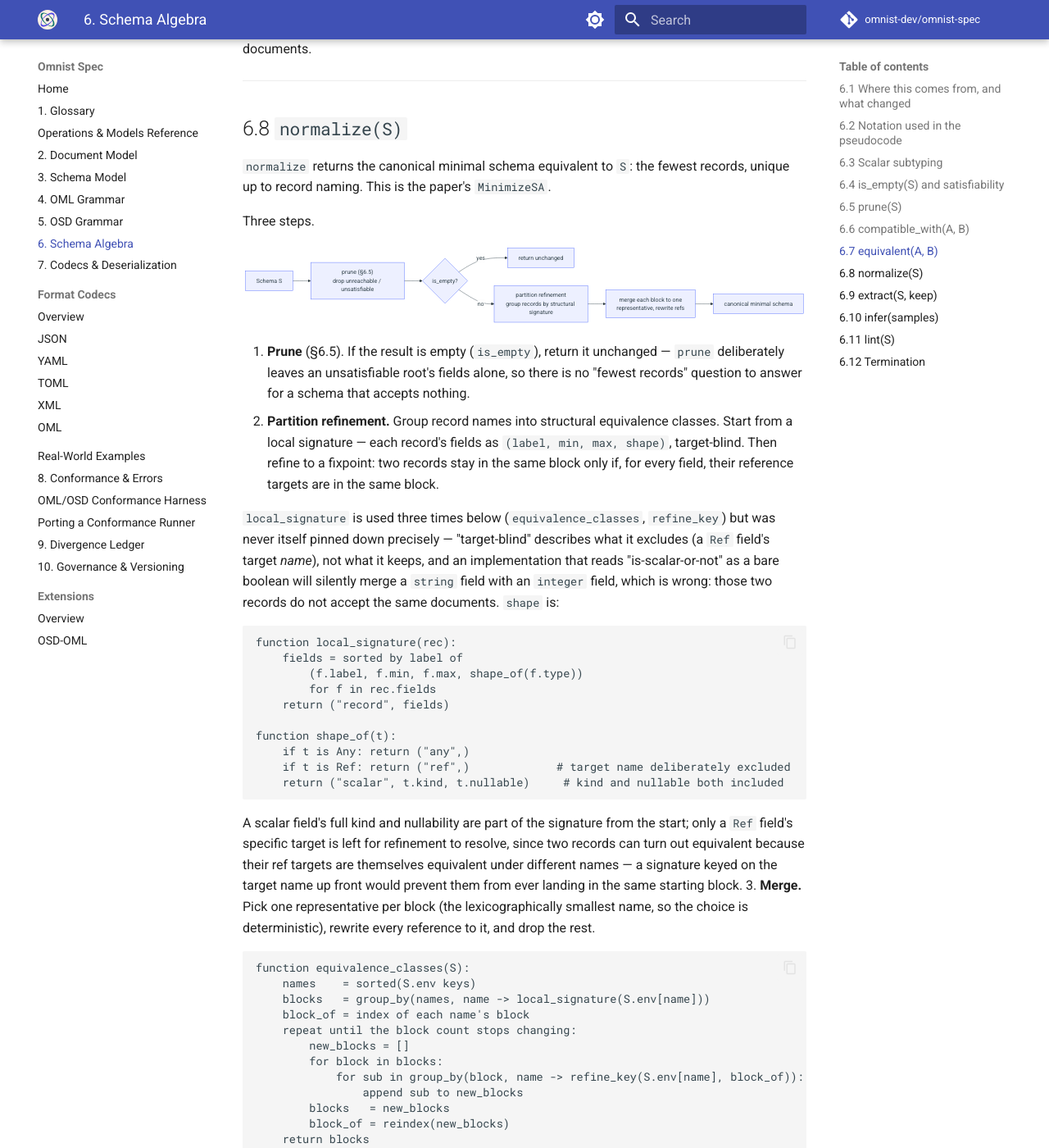
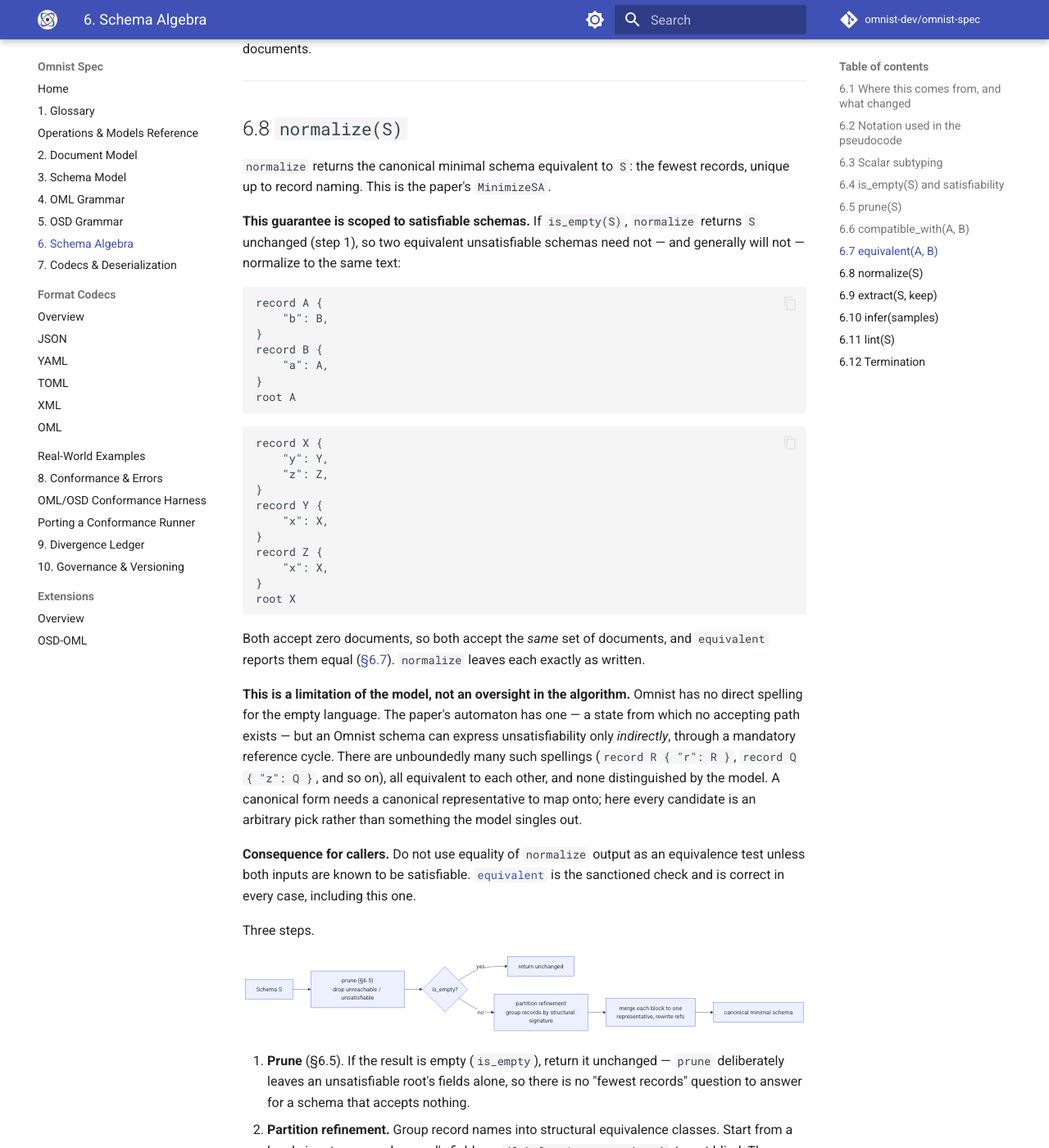
Before and after one commit to omnist-dev/omnist-spec, an MkDocs documentation site: the page built from docs/06-schema-algebra.md, in a window 1280 px wide and 1400 px high, scrolled down 6614 px. Shown: the whole window at 82% size. Built offline with MkDocs 1.6.1 and Material for MkDocs 9.7.7, drawn with Linux system fonts in a browser that asks for light colours; comment, search, counter and statistics services are not loaded; some of the changed text lies outside the part shown.

Commit message:
Scope normalize canonical-form guarantee to satisfiable schemas (#71), v0.10.0-beta
Sec6.8 claimed unconditionally that normalize returns "the canonical minimal
schema equivalent to S", while its own step 1 returns unsatisfiable schemas
unchanged. Two equivalent unsatisfiable schemas therefore normalize to
different text, so the guarantee did not hold over the domain it claimed.

No implementation changes: normalize already behaves as Sec6.8 now describes.
This is the prose catching up to the algorithm, not the reverse.

The exception is recorded as a property of the model rather than a fixable
defect. Omnist has no direct spelling for the empty language -- the paper is
automaton has one, but an Omnist schema expresses unsatisfiability only
indirectly through a mandatory reference cycle, and there are unboundedly
many such spellings, all equivalent and none distinguished by the model. A
canonical form needs a canonical representative and every candidate here is
an arbitrary pick, so canonicalising the empty case would mean blessing a
constant rather than deriving one.

Also states the paper is Theorem 4 for the first time: equivalence holds
exactly when normalized forms are isomorphic, for satisfiable inputs. The
spec cited the paper is Algorithms but none of its Theorems, which is the
deeper reason this went unnoticed -- the theorem making minimise-then-compare
sound was never written down, so neither was its precondition.

New vector equivalent/unsatisfiable-schemas-are-equivalent-vacuously. Both
existing equivalent vectors use satisfiable schemas, so an implementation
that errored or returned false on unsatisfiable input passed the whole
suite. Verified by running it through the Python reference runner: 129
passed, 0 failed, of 205.

Verified: mkdocs build --strict clean, check_version_sync.py passes, vector
JSON valid and inserted without reformatting the surrounding file.

Co-Authored-By: Claude Opus 5 <noreply@anthropic.com>

````diff
--- a/docs/06-schema-algebra.md
+++ b/docs/06-schema-algebra.md
@@ -337,6 +337,53 @@ unreachable records while accepting exactly the same documents.
 `normalize` returns the canonical minimal schema equivalent to `S`: the fewest
 records, unique up to record naming. This is the paper's `MinimizeSA`.
 
+**This guarantee is scoped to satisfiable schemas.** If `is_empty(S)`,
+`normalize` returns `S` unchanged (step 1), so two equivalent unsatisfiable
+schemas need not — and generally will not — normalize to the same text:
+
+```osd
+record A {
+    "b": B,
+}
+record B {
+    "a": A,
+}
+root A
+```
+
+```osd
+record X {
+    "y": Y,
+    "z": Z,
+}
+record Y {
+    "x": X,
+}
+record Z {
+    "x": X,
+}
+root X
+```
+
+Both accept zero documents, so both accept the *same* set of documents, and
+`equivalent` reports them equal ([§6.7](#67-equivalenta-b)). `normalize`
+leaves each exactly as written.
+
+**This is a limitation of the model, not an oversight in the algorithm.**
+Omnist has no direct spelling for the empty language. The paper's automaton
+has one — a state from which no accepting path exists — but an Omnist schema
+can express unsatisfiability only *indirectly*, through a mandatory reference
+cycle. There are unboundedly many such spellings (`record R { "r": R }`,
+`record Q { "z": Q }`, and so on), all equivalent to each other, and none
+distinguished by the model. A canonical form needs a canonical representative
+to map onto; here every candidate is an arbitrary pick rather than something
+the model singles out.
+
+**Consequence for callers.** Do not use equality of `normalize` output as an
+equivalence test unless both inputs are known to be satisfiable.
+[`equivalent`](#67-equivalenta-b) is the sanctioned check and is correct in
+every case, including this one.
+
 Three steps.
 
 ```mermaid
@@ -453,6 +500,22 @@ declaration" for a surviving representative, so per
 [§3.3's canonical serialization order](03-schema-model.md#33-formal-definition)
 invariant, `normalize`'s output MUST order records by name and fields by
 label, using plain ordinal string comparison.
+
+**Minimality theorem.** The paper's Theorem 4: for satisfiable `A` and `B`,
+`equivalent(A, B)` holds exactly when `normalize(A)` and `normalize(B)` are
+isomorphic — identical up to a bijection of record names. This is what makes
+"minimize, then compare structurally" a sound decision procedure for
+equivalence, and it is why `normalize`'s output is described as unique *up to
+record naming* rather than unique outright.
+
+The satisfiability precondition is not decoration: it is exactly the scope
+limitation stated at the top of this section. Two unsatisfiable schemas are
+always `equivalent`, yet their `normalize` outputs are whatever the author
+wrote, so the "only when" direction fails without it. An implementation
+offering a structural-comparison shortcut as an optional extra (§9.1) must
+therefore special-case the unsatisfiable pair, or restrict the shortcut to
+satisfiable inputs. It MUST NOT substitute such a shortcut for `equivalent`
+itself ([§6.7](#67-equivalenta-b)).
 
 ---
 
````
Also changed, not shown: CHANGELOG.md (+36 -0 lines), docs/index.md (+1 -1 lines), 1 other file.
